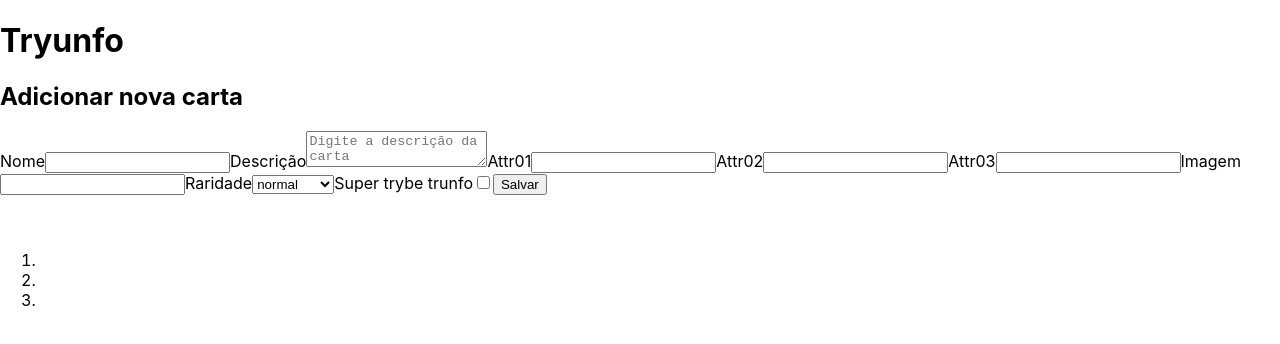
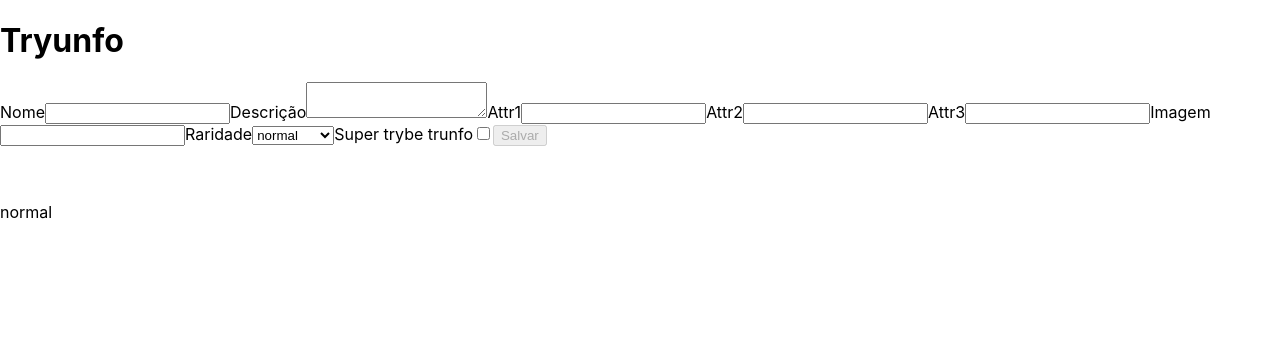
Before and after one commit to PedrHenrick/Tryunfo, a React (Create React App) app: page / in a window 1280 px wide. Shown: the top 344 px of the page. Built offline with nearby package versions, Linux system fonts and the light colour scheme.

Commit message:
Requisito 4 e 5 e codigo refatorado, mas com erro estranho

```diff
--- a/src/App.css
+++ b/src/App.css
@@ -2,46 +2,3 @@
   margin: 0;
   padding: 0;
 }
-
-section {
-  display: flex;
-  flex-wrap: wrap;
-  justify-content: center;
-  margin: 20px auto 13px;
-}
-
-form {
-  align-items: center;
-  border: solid 1px black;
-  border-radius: 15px;
-  display: flex;
-  flex-direction: column;
-  height: 400px;
-  justify-content: center;
-  margin: 0 10px 15px 0;
-  width: 300px;
-}
-
-label {
-  display: flex;
-  flex-direction: column;
-}
-
-.line {
-  align-content: flex-start;
-  display: flex;
-  flex-direction: row;
-}
-
-input {
-  width: 180px;
-}
-
-article {
-  border: olivedrab solid;
-  width: 200px;
-}
-
-textarea {
-  resize: none;
-}
--- a/src/App.js
+++ b/src/App.js
@@ -4,15 +4,111 @@ import Card from './components/Card';
 // import './App.css';
 
 class App extends React.Component {
+  constructor() {
+    super();
+    this.state = {
+      Nome: '',
+      description: '',
+      Attr1: '',
+      Attr2: '',
+      Attr3: '',
+      Imagem: '',
+      Raridade: 'normal',
+      trunfo: false,
+      verification: true,
+    };
+  }
+
+  componentDidUpdate() {
+    const {
+      Nome,
+      description,
+      Attr1,
+      Attr2,
+      Attr3,
+      Imagem,
+      verification,
+    } = this.state;
+
+    const maxValueTotal = 210;
+    const maxValueAttr = 90;
+    const minValueAttr = 0;
+    const sumAll = parseInt(Attr1, 10) + parseInt(Attr2, 10) + parseInt(Attr3, 10);
+
+    if (
+      Nome.length !== 0
+      && description.length !== 0
+      && Imagem.length !== 0
+      && parseInt(Attr1, 10) >= minValueAttr && parseInt(Attr1, 10) <= maxValueAttr
+      && parseInt(Attr2, 10) >= minValueAttr && parseInt(Attr2, 10) <= maxValueAttr
+      && parseInt(Attr3, 10) >= minValueAttr && parseInt(Attr3, 10) <= maxValueAttr
+      && sumAll <= maxValueTotal
+      && verification === true
+    ) this.handleChangeVerification(false);
+    else this.handleChangeVerification(true);
+  }
+
+  handleChangeVerification = (value) => {
+    this.setState({
+      verification: value,
+    });
+  };
+
+  onInputChange = ({ target }) => {
+    const { name } = target;
+    const value = target.type === 'checkbox'
+      ? target.checked
+      : target.value;
+
+    this.setState({
+      [name]: value,
+    });
+  };
+
   render() {
+    const {
+      Nome,
+      description,
+      Attr1,
+      Attr2,
+      Attr3,
+      Imagem,
+      Raridade,
+      trunfo,
+      verification,
+    } = this.state;
     return (
       <div>
         <h1>Tryunfo</h1>
-        <Form />
-        <Card />
+        <Form
+          cardName={ Nome }
+          cardDescription={ description }
+          cardAttr1={ Attr1 }
+          cardAttr2={ Attr2 }
+          cardAttr3={ Attr3 }
+          cardImage={ Imagem }
+          cardRare={ Raridade }
+          cardTrunfo={ trunfo }
+          hasTrunfo={ this.hasTrunfo }
+          isSaveButtonDisabled={ verification }
+          onInputChange={ this.onInputChange }
+          onSaveButtonClick={ () => {} }
+        />
+        <Card
+          cardName={ Nome }
+          cardDescription={ description }
+          cardAttr1={ Attr1 }
+          cardAttr2={ Attr2 }
+          cardAttr3={ Attr3 }
+          cardImage={ Imagem }
+          cardRare={ Raridade }
+          cardTrunfo={ trunfo }
+        />
       </div>
     );
   }
 }
 
 export default App;
+
+// Referência: https://pt-br.reactjs.org/docs/react-component.html#componentdidupdate
--- a/src/components/Card.js
+++ b/src/components/Card.js
@@ -1,22 +1,28 @@
-import React from 'react';
+import React, { Component } from 'react';
 import PropTypes from 'prop-types';
 
-class Card extends React.Component {
+class Card extends Component {
   render() {
-    const { cardName, cardDescription, cardAttr1, cardAttr2, cardAttr3 } = this.props;
-    const { cardImage, cardRare, cardTrunfo } = this.props;
+    const {
+      cardName,
+      cardDescription,
+      cardAttr1,
+      cardAttr2,
+      cardAttr3,
+      cardImage,
+      cardRare,
+      cardTrunfo,
+    } = this.props;
     return (
       <section>
-        <h3 data-testid="name-card">{ cardName }</h3>
+        <h2 data-testid="name-card">{ cardName }</h2>
         <img data-testid="image-card" src={ cardImage } alt={ cardName } />
         <p data-testid="description-card">{ cardDescription }</p>
-        <ol>
-          <li data-testid="attr1-card">{ cardAttr1 }</li>
-          <li data-testid="attr2-card">{ cardAttr2 }</li>
-          <li data-testid="attr3-card">{ cardAttr3 }</li>
-        </ol>
+        <p data-testid="attr1-card">{ cardAttr1 }</p>
+        <p data-testid="attr2-card">{ cardAttr2 }</p>
+        <p data-testid="attr3-card">{ cardAttr3 }</p>
         <p data-testid="rare-card">{ cardRare }</p>
-        { cardTrunfo ? <p data-testid="trunfo-card">Super Trunfo</p> : null }
+        {cardTrunfo ? <p data-testid="trunfo-card">Super Trunfo</p> : null}
       </section>
     );
   }
--- a/src/components/Form.js
+++ b/src/components/Form.js
@@ -1,106 +1,97 @@
+import React, { Component } from 'react';
 import PropTypes from 'prop-types';
-import React from 'react';
 
-class Form extends React.Component {
+import Input from './componentsForm/InputText';
+import Select from './componentsForm/Select';
+import Textarea from './componentsForm/Textarea';
+import Trunfo from './componentsForm/Trunfo';
+import Attr from './componentsForm/Attr';
+
+class Form extends Component {
   render() {
-    const { cardName, cardDescription, cardAttr1, cardAttr2, cardAttr3 } = this.props;
-    const { cardImage, cardRare, cardTrunfo, /* hasTrunfo, */onInputChange } = this.props;
-    const { isSaveButtonDisabled, onSaveButtonClick } = this.props;
+    const {
+      cardName,
+      cardDescription,
+      cardAttr1,
+      cardAttr2,
+      cardAttr3,
+      cardImage,
+      cardRare,
+      cardTrunfo,
+      // hasTrunfo,
+      isSaveButtonDisabled,
+      onInputChange,
+      onSaveButtonClick,
+    } = this.props;
     return (
-      <form>
-        <h2>Adicionar nova carta</h2>
-        <label htmlFor="name" className="cima">
-          Nome
-          <input
-            data-testid="name-input"
-            type="text"
+      <section>
+        {/* Nome */}
+        <Input
+          name="Nome"
+          data="name-input"
           value={ cardName }
-            onChange={ onInputChange }
+          onInputChange={ onInputChange }
         />
-        </label>
 
-        <label htmlFor="textarea">
-          Descrição
-          <textarea
-            data-testid="description-input"
-            placeholder="Digite a descrição da carta"
+        {/* Descrição */}
+        <Textarea
           value={ cardDescription }
-            onChange={ onInputChange }
+          onInputChange={ onInputChange }
         />
-        </label>
 
-        <label htmlFor="attr1" className="line">
-          Attr01
-          <input
-            data-testid="attr1-input"
+        {/* Atributos */}
+        <Attr
+          name="Attr1"
           type="number"
+          data="attr1-input"
           value={ cardAttr1 }
-            onChange={ onInputChange }
+          onInputChange={ onInputChange }
         />
-        </label>
-        <label htmlFor="attr2" className="line">
-          Attr02
-          <input
-            data-testid="attr2-input"
+        <Attr
+          name="Attr2"
           type="number"
+          data="attr2-input"
           value={ cardAttr2 }
-            onChange={ onInputChange }
+          onInputChange={ onInputChange }
         />
-        </label>
-        <label htmlFor="attr3" className="line">
-          Attr03
-          <input
-            data-testid="attr3-input"
+        <Attr
+          name="Attr3"
           type="number"
+          data="attr3-input"
           value={ cardAttr3 }
-            onChange={ onInputChange }
+          onInputChange={ onInputChange }
         />
-        </label>
-        <label htmlFor="image" className="line">
-          Imagem
-          <input
-            data-testid="image-input"
-            type="text"
+
+        {/* Imagem */}
+        <Input
+          name="Imagem"
+          data="image-input"
           value={ cardImage }
-            onChange={ onInputChange }
+          onInputChange={ onInputChange }
         />
-        </label>
-        <label htmlFor="select" className="line">
-          Raridade
-          <select
-            data-testid="rare-input"
-            placeholder="Raridade"
-            id="select"
+
+        {/* Raridade */}
+        <Select
           value={ cardRare }
-            onChange={ onInputChange }
-          >
-            <option value="normal">normal</option>
-            <option value="raro">raro</option>
-            <option value="muito raro">muito raro</option>
-          </select>
-        </label>
+          onInputChange={ onInputChange }
+        />
 
-        <label htmlFor="checkbox" className="line">
-          Super trybe trunfo
-          <input
-            data-testid="trunfo-input"
-            type="checkbox"
+        {/* Trunfo */}
+        <Trunfo
           checked={ cardTrunfo }
-            onChange={ onInputChange }
+          onInputChange={ onInputChange }
         />
-        </label>
 
-        <label htmlFor="button">
-          <input
+        {/* button */}
+        <button
+          type="submit"
           data-testid="save-button"
-            type="button"
-            value="Salvar"
           disabled={ isSaveButtonDisabled }
           onClick={ onSaveButtonClick }
-          />
-        </label>
-
-      </form>
+        >
+          Salvar
+        </button>
+      </section>
     );
   }
 }
--- /dev/null
+++ b/src/components/componentsForm/Attr.js
@@ -0,0 +1,35 @@
+import React, { Component } from 'react';
+import PropTypes from 'prop-types';
+
+class Attr extends Component {
+  render() {
+    const {
+      name,
+      data,
+      value,
+      onInputChange,
+    } = this.props;
+    return (
+      <label htmlFor={ name }>
+        { name }
+        <input
+          max="90"
+          name={ name }
+          data-testid={ data }
+          type="number"
+          value={ value }
+          onChange={ onInputChange }
+        />
+      </label>
+    );
+  }
+}
+
+export default Attr;
+
+Attr.propTypes = {
+  name: PropTypes.string.isRequired,
+  data: PropTypes.string.isRequired,
+  value: PropTypes.string.isRequired,
+  onInputChange: PropTypes.func.isRequired,
+};
--- /dev/null
+++ b/src/components/componentsForm/InputText.js
@@ -0,0 +1,34 @@
+import React, { Component } from 'react';
+import PropTypes from 'prop-types';
+
+class Input extends Component {
+  render() {
+    const {
+      name,
+      data,
+      value,
+      onInputChange,
+    } = this.props;
+    return (
+      <label htmlFor={ name }>
+        { name }
+        <input
+          name={ name }
+          data-testid={ data }
+          type="text"
+          value={ value }
+          onChange={ onInputChange }
+        />
+      </label>
+    );
+  }
+}
+
+export default Input;
+
+Input.propTypes = {
+  name: PropTypes.string.isRequired,
+  data: PropTypes.string.isRequired,
+  value: PropTypes.string.isRequired,
+  onInputChange: PropTypes.func.isRequired,
+};
--- /dev/null
+++ b/src/components/componentsForm/Select.js
@@ -0,0 +1,33 @@
+import React, { Component } from 'react';
+import PropTypes from 'prop-types';
+
+class Select extends Component {
+  render() {
+    const {
+      value,
+      onInputChange,
+    } = this.props;
+    return (
+      <label htmlFor="Raridade">
+        Raridade
+        <select
+          name="Raridade"
+          data-testid="rare-input"
+          value={ value }
+          onChange={ onInputChange }
+        >
+          <option value="normal">normal</option>
+          <option value="raro">raro</option>
+          <option value="muito raro">muito raro</option>
+        </select>
+      </label>
+    );
+  }
+}
+
+export default Select;
+
+Select.propTypes = {
+  value: PropTypes.string.isRequired,
+  onInputChange: PropTypes.func.isRequired,
+};
--- /dev/null
+++ b/src/components/componentsForm/Textarea.js
@@ -0,0 +1,29 @@
+import React, { Component } from 'react';
+import PropTypes from 'prop-types';
+
+class Textarea extends Component {
+  render() {
+    const {
+      value,
+      onInputChange,
+    } = this.props;
+    return (
+      <label htmlFor="description">
+        Descrição
+        <textarea
+          name="description"
+          data-testid="description-input"
+          value={ value }
+          onChange={ onInputChange }
+        />
+      </label>
+    );
+  }
+}
+
+export default Textarea;
+
+Textarea.propTypes = {
+  value: PropTypes.string.isRequired,
+  onInputChange: PropTypes.func.isRequired,
+};
--- /dev/null
+++ b/src/components/componentsForm/Trunfo.js
@@ -0,0 +1,30 @@
+import React, { Component } from 'react';
+import PropTypes from 'prop-types';
+
+class Trunfo extends Component {
+  render() {
+    const {
+      checked,
+      onInputChange,
+    } = this.props;
+    return (
+      <label htmlFor="trunfo">
+        Super trybe trunfo
+        <input
+          name="trunfo"
+          data-testid="trunfo-input"
+          type="checkbox"
+          checked={ checked }
+          onChange={ onInputChange }
+        />
+      </label>
+    );
+  }
+}
+
+export default Trunfo;
+
+Trunfo.propTypes = {
+  checked: PropTypes.bool.isRequired,
+  onInputChange: PropTypes.func.isRequired,
+};
--- a/src/index.css
+++ b/src/index.css
@@ -1,4 +1,5 @@
 body {
+  display: inline-block;
   margin: 0;
   font-family: -apple-system, BlinkMacSystemFont, 'Segoe UI', 'Roboto', 'Oxygen',
     'Ubuntu', 'Cantarell', 'Fira Sans', 'Droid Sans', 'Helvetica Neue',
```
Lines whose indentation alone changed are shown as unchanged.
